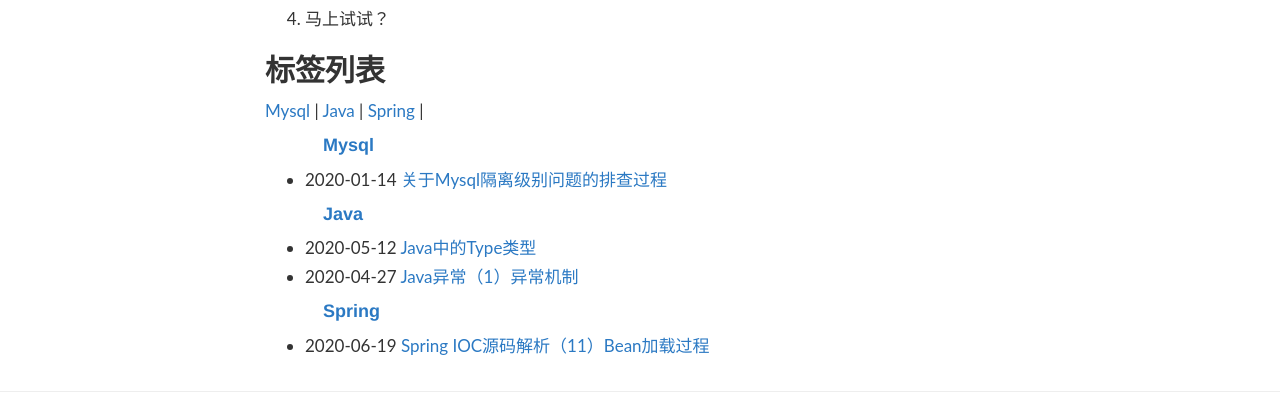
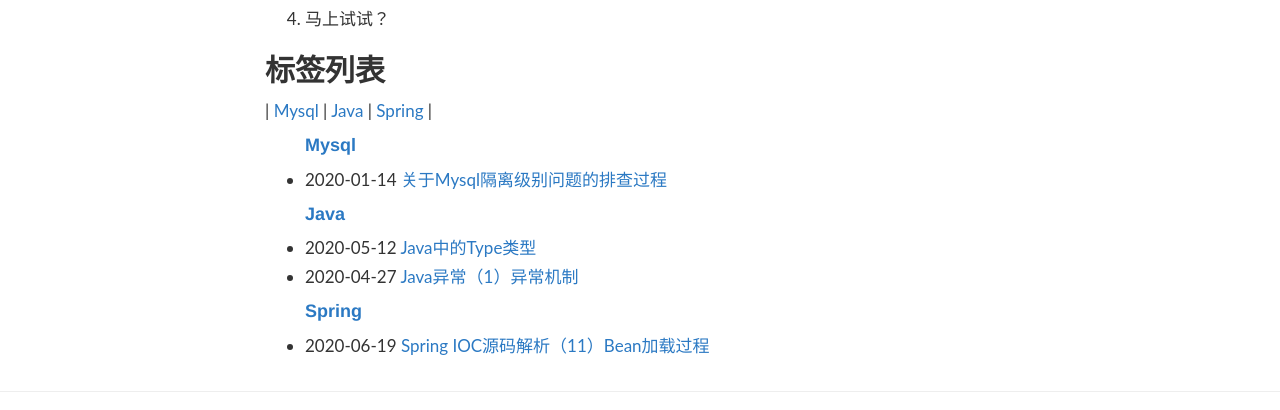
Before and after one commit to zhangfb95/zhangfb95.github.io, a Jekyll site: the page built from tags.md, in a window 1280 px wide. Shown: the part 592-1002 px from the top of the page. Built offline with Jekyll 4.4.1, drawn with Linux system fonts in a browser that asks for light colours; nearby versions of some CDN libraries; library files that are not in the unit come from our copies; comment, search, counter and statistics services are not loaded.

Commit message:
调整样式

```diff
--- a/tags.md
+++ b/tags.md
@@ -14,7 +14,7 @@
 
 ## 标签列表
 
-<div id='tag_cloud'>
+<div id='tag_cloud'>|
 {% for tag in site.tags %}
 <a href="#{{ tag[0] }}" title="{{ tag[0] }}" rel="{{ tag[1].size }}">{{ tag[0] }}</a> |
 {% endfor %}
@@ -22,7 +22,7 @@
 
 <ul class="listing">
 {% for tag in site.tags %}
-<h4><a name="{{ tag[0] }}">{{ tag[0] }}</a></h4>
+<h4><a name="{{ tag[0] }}" style="padding-left: 0;">{{ tag[0] }}</a></h4>
 {% for post in tag[1] %}
   <li class="listing-item">
   <time datetime="{{ post.date | date:"%Y-%m-%d" }}">{{ post.date | date:"%Y-%m-%d" }}</time>
```
Also changed, not shown: archive.md (+1 -1 lines).
